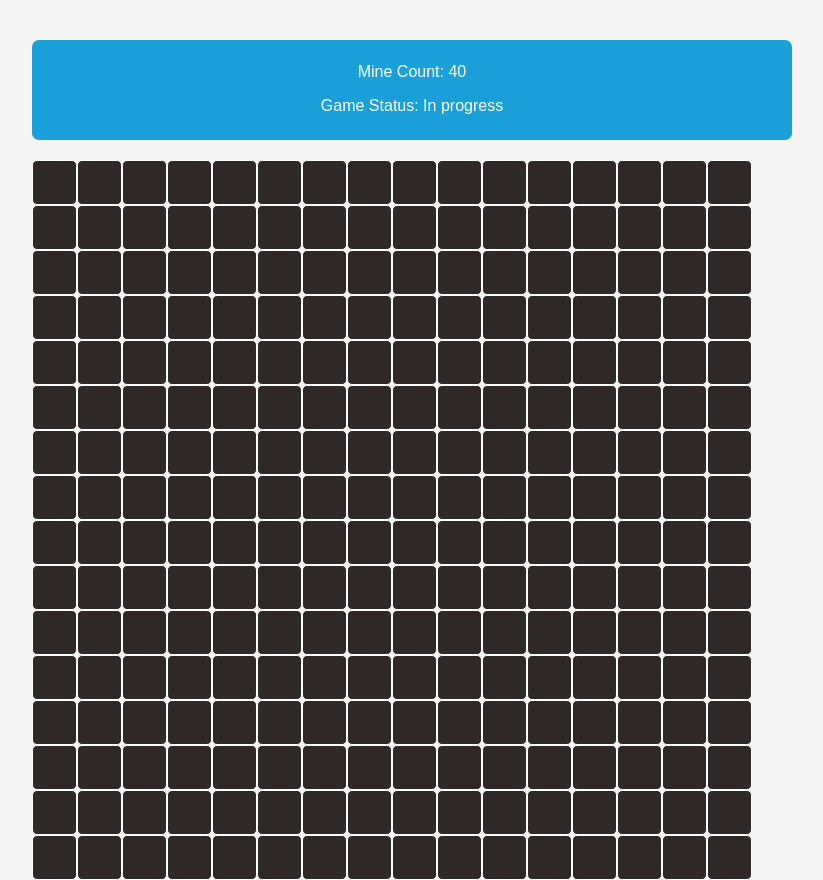
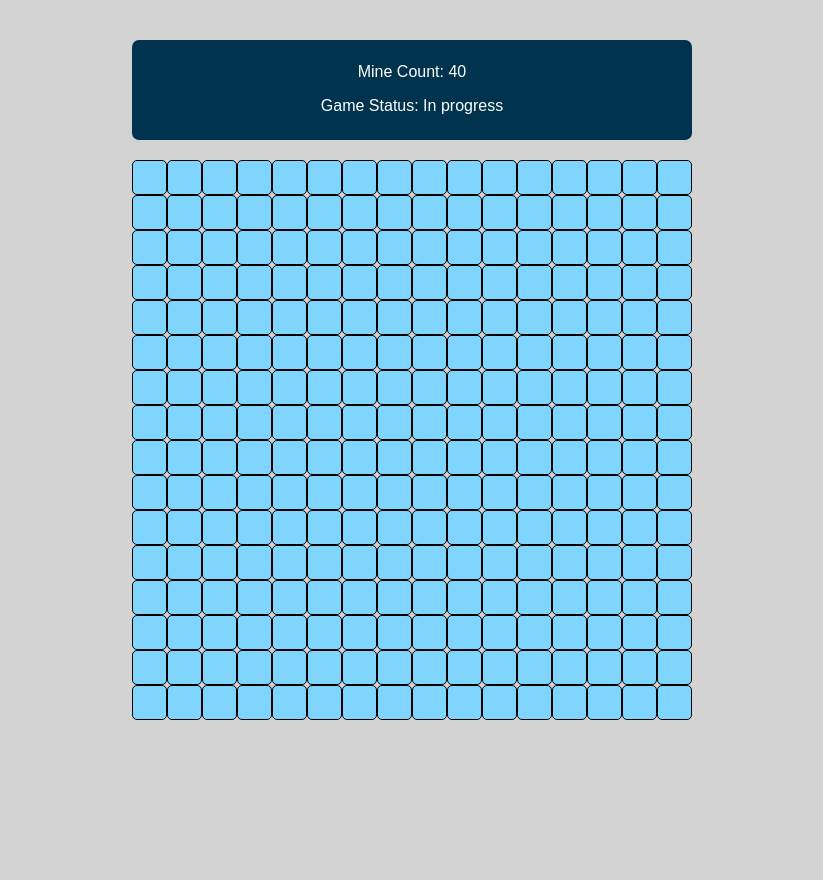
Before and after one commit to Sushant-Borsania/ms-Redux, a React app: page / in a window 1280 px wide. Shown: the whole page, without its empty margins (228-1051 px from the left). After the commit the page ends 800 px from the top, so only its background shows below. Built offline with nearby package versions, Linux system fonts and the light colour scheme.

Commit message:
Styling for desktop performed

```diff
--- a/src/Components/Cell.js
+++ b/src/Components/Cell.js
@@ -1,4 +1,6 @@
 import React, { useState, useEffect } from "react";
+import { ReactComponent as Mine } from "./imageFiles/bomb.svg";
+import { ReactComponent as Flag } from "./imageFiles/flag.svg";
 
 export default function Cell(props) {
   const [val, setVal] = useState(null);
@@ -18,7 +20,6 @@ export default function Cell(props) {
     if (!value.isRevealed && !value.isFlagged) {
       setVal(null);
     }
-
   }, [props]);
 
   function assignClassName() {
@@ -32,7 +33,7 @@ export default function Cell(props) {
 
   return (
     <div className={assignClassName()} onClick={props.onClick} onContextMenu={props.onContextMenu}>
-      {val}
+      {val === "B" ? <Mine /> : val === "F" ? <Flag /> : val}
     </div>
   );
 }
--- /dev/null
+++ b/src/Styles/base.scss
@@ -0,0 +1,11 @@
+*,
+*:before,
+*:after {
+  box-sizing: border-box;
+}
+body {
+  margin: 20px;
+  padding: 0;
+  font-family: sans-serif;
+  background: rgb(211, 211, 211);
+}
--- /dev/null
+++ b/src/Styles/cell.scss
@@ -0,0 +1,29 @@
+.cell {
+  border: 1px solid rgb(0, 0, 0);
+  line-height: 35px;
+  height: 35px;
+  text-align: center;
+  width: 35px;
+  cursor: pointer;
+  border-radius: 5px;
+  color: green;
+  background: white;
+  font-weight: 600;
+  display: flex;
+  align-items: center;
+  justify-content: center;
+  &:focus {
+    outline: none;
+  }
+}
+
+.is-mine {
+  background: white;
+  // color: white;
+}
+.is-flag {
+  color: red;
+}
+.hidden {
+  background: #80d5ff;
+}
--- /dev/null
+++ b/src/Styles/game.scss
@@ -0,0 +1,24 @@
+.game {
+  max-width: 600px;
+  margin: 0 auto;
+  padding: 20px;
+  .board {
+    display: flex;
+    width: 560px;
+    align-content: stretch;
+    flex-wrap: wrap;
+  }
+  .game-info {
+    margin-bottom: 20px;
+    background: #00334d;
+    padding: 7px;
+    text-align: center;
+    color: #fff;
+    min-height: 100px;
+    border-radius: 7px;
+    .info {
+      display: block;
+      margin-top: 15px;
+    }
+  }
+}
--- a/src/index.scss
+++ b/src/index.scss
@@ -1,56 +1,3 @@
-*,
-*:before,
-*:after {
-  box-sizing: border-box;
-}
-body {
-  margin: 20px;
-  padding: 0;
-  font-family: sans-serif;
-  background: #f4f4f4;
-}
-.game {
-  max-width: 800px;
-  margin: 0 auto;
-  padding: 20px;
-  .game-info {
-    margin-bottom: 20px;
-    background: #19a0d9;
-    padding: 7px;
-    text-align: center;
-    color: #fff;
-    min-height: 100px;
-    border-radius: 7px;
-    .info {
-      display: block;
-      margin-top: 15px;
-    }
-  }
-}
-
-.cell {
-  background: #434891;
-  border: 1px solid #fff;
-  float: left;
-  line-height: 45px;
-  height: 45px;
-  text-align: center;
-  width: 45px;
-  cursor: pointer;
-  border-radius: 5px;
-  // color: #fff;
-  font-weight: 600;
-
-  &:focus {
-    outline: none;
-  }
-}
-
-.is-flag,
-.is-mine {
-  background: #fc543c;
-  color: white;
-}
-.hidden {
-  background: #2e2829;
-}
+@import "./Styles/base.scss";
+@import "./Styles/game.scss";
+@import "./Styles/cell.scss";
```
Also changed, not shown: src/Components/imageFiles/bomb.svg (added), src/Components/imageFiles/flag.svg (added).
